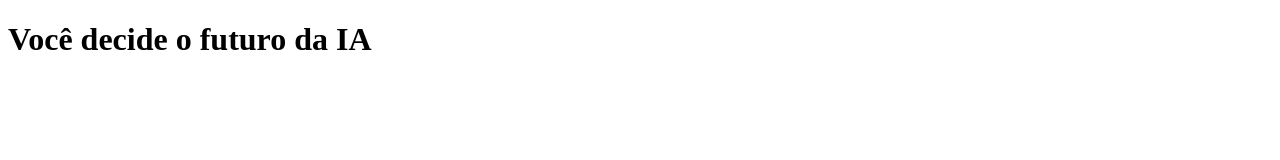
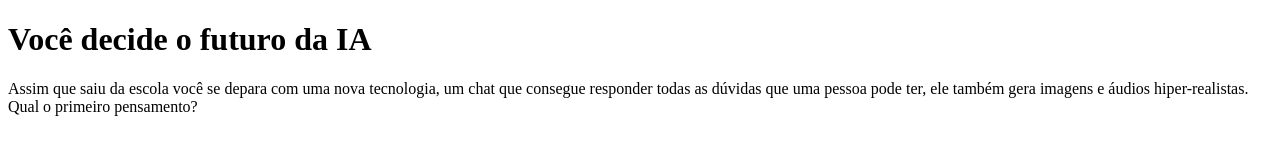
Before and after one commit to BrunoGGL/Brainstorm, a plain HTML site: page index.html in a window 1280 px wide. Drawn offline with Linux system fonts and the light colour scheme.

Commit message:
fazendo hehe

```diff
--- a/index.html
+++ b/index.html
@@ -11,8 +11,10 @@
         <h1>Você decide o futuro da IA</h1>
         <div class="caixa-perguntas"></div>
         <div class="caixa-alternativa"></div>
-        <div class="caixa-resultado"></div>
+        <div class="caixa-resultado">
+            <p class="texto-resultado"></p>
+        </div>
     </div>
-
+    <script src="script.js"></script>
 </body>
 </html>
--- a/script.js
+++ b/script.js
@@ -0,0 +1,63 @@
+const caixaPrincipal = document.querySelector(".caixa-principal");
+const caixaPerguntas = document.querySelector(".caixa-perguntas");
+const caixaAlternativas = document.querySelector(".caixa-alternativas");
+const caixaResultado = document.querySelector(".caixa-resultado");
+const textoResultado = document.querySelector(".texto-resultado");
+
+const perguntas = [
+    {
+        enunciado: "Assim que saiu da escola você se depara com uma nova tecnologia, um chat que consegue responder todas as dúvidas que uma pessoa pode ter, ele também gera imagens e áudios hiper-realistas. Qual o primeiro pensamento?",
+        alternativas: [
+            "Isso é assustador!",
+            "Isso é maravilhoso!"
+        ]
+    },
+    {
+        enunciado: "Com a descoberta desta tecnologia, chamada Inteligência Artificial, uma professora de tecnologia da escola decidiu fazer uma sequência de aulas sobre esta tecnologia. No fim de uma aula ela pede que você escreva um trabalho sobre o uso de IA em sala de aula. Qual atitude você toma?",
+        alternativas: [
+            "Utiliza uma ferramenta de busca na internet que utiliza IA para que ela ajude a encontrar informações relevantes para o trabalho e explique numa linguagem que facilite o entendimento.",
+            "Escreve o trabalho com base nas conversas que teve com colegas, algumas pesquisas na internet e conhecimentos próprios sobre o tema."
+        ]
+    },
+    {
+        enunciado: "Após a elaboração do trabalho escrito, a professora realizou um debate entre a turma para entender como foi realizada a pesquisa e escrita. Nessa conversa também foi levantado um ponto muito importante: como a IA impacta o trabalho do futuro. Nesse debate, como você se posiciona",
+        alternativas: [
+            "Defende a ideia de que a IA pode criar novas oportunidades de emprego e melhorar habilidades humanas.",
+            "Me preocupo com as pessoas que perderão seus empregos para máquinas e defendem a importância de proteger os trabalhadores."
+        ]
+    },
+    {
+        enunciado: "Ao final da discussão, você precisou criar uma imagem no computador que representasse o que pensa sobre IA. E agora?",
+        alternativas: [
+            "Criar uma imagem utilizando uma plataforma de design como o Paint.",
+            "Criar uma imagem utilizando um gerador de imagem de IA."
+        ]
+    },
+    {
+        enunciado: "Você tem um trabalho em grupo de biologia para entregar na semana seguinte, o andamento do trabalho está um pouco atrasado e uma pessoa do seu grupo decidiu fazer com ajuda da IA. O problema é que o trabalho está totalmente igual ao do chat. O que você faz? ",
+        alternativas: [
+            "Escrever comandos para o chat é uma forma de contribuir com o trabalho, por isso não é um problema utilizar o texto inteiro.",
+            "O chat pode ser uma tecnologia muito avançada, mas é preciso manter a atenção pois toda máquina erra, por isso revisar o trabalho e contribuir com as perspectivas pessoais é essencial."
+        ]
+    },
+];
+
+let atual = 0;
+let perguntaAtual;
+
+function mostraPergunta(){
+    perguntaAtual = perguntas[atual];
+    caixaPerguntas.textContent = perguntaAtual.enunciado;
+    mostraAlternativas();
+
+}
+
+function mostraalternativas(){
+    for(const alternativas of perguntaAtual.alternativas){
+       const botaoAlternativas = document.createElement("button");
+       botaoAlternativas.textContent = alternativas;
+       caixaAlternativas.appendChild(botaoAlternativas);
+    }
+}
+
+mostraPergunta();
```
